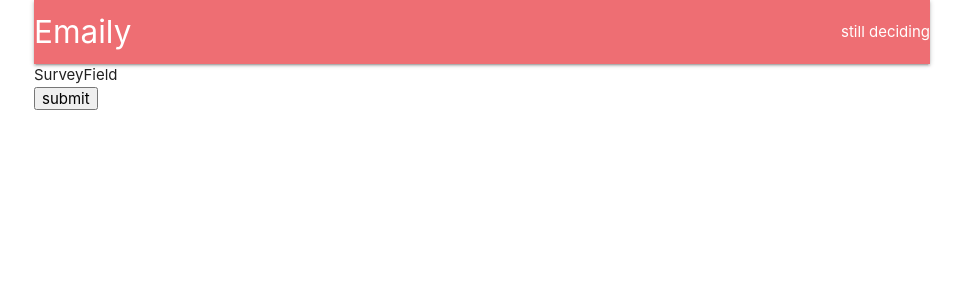
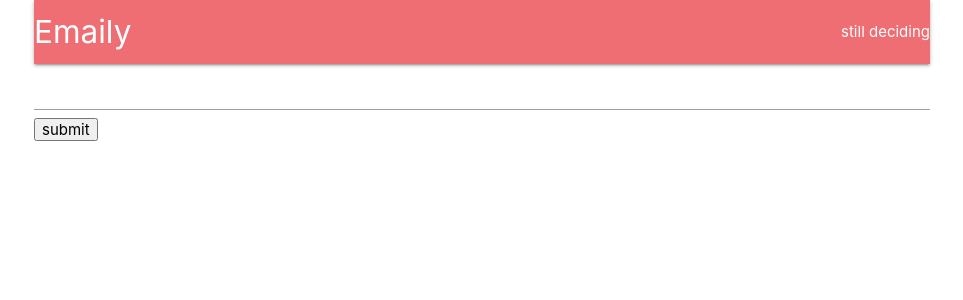
Before and after one commit to stephenbaiuoft/react-udemy, a React (Create React App) app in the folder client/: page /surveys/new in a window 1280 px wide. Shown: the top 300 px of the page, without its empty margins (158-1121 px from the left). Built offline with nearby package versions, Linux system fonts and the light colour scheme; no server answers.

Commit message:
passed input from Field to custom SurveyField

```diff
--- a/client/src/Components/surveys/SurveyField.js
+++ b/client/src/Components/surveys/SurveyField.js
@@ -1,9 +1,10 @@
 import React from 'react';
 
-export default () => {
+export default ({input}) => {
+    // input={...input} -> syntax for passing all the properties input has to input tag
     return(
         <div>
-            SurveyField
+            <input {...input} />
         </div>
     );
 };
--- a/client/src/Components/surveys/SurveyForm.js
+++ b/client/src/Components/surveys/SurveyForm.js
@@ -7,6 +7,7 @@ import SurveyField from './SurveyField';
 // this.props.handleSubmit is from reduxForm lib
 class SurveyForm extends Component {
     // define a rendering survey fields function
+    // component={SurveyField} --> let Field know that we are rendering it with SurveyField
     renderSurveyFields() {
         return (
             <div>
```
